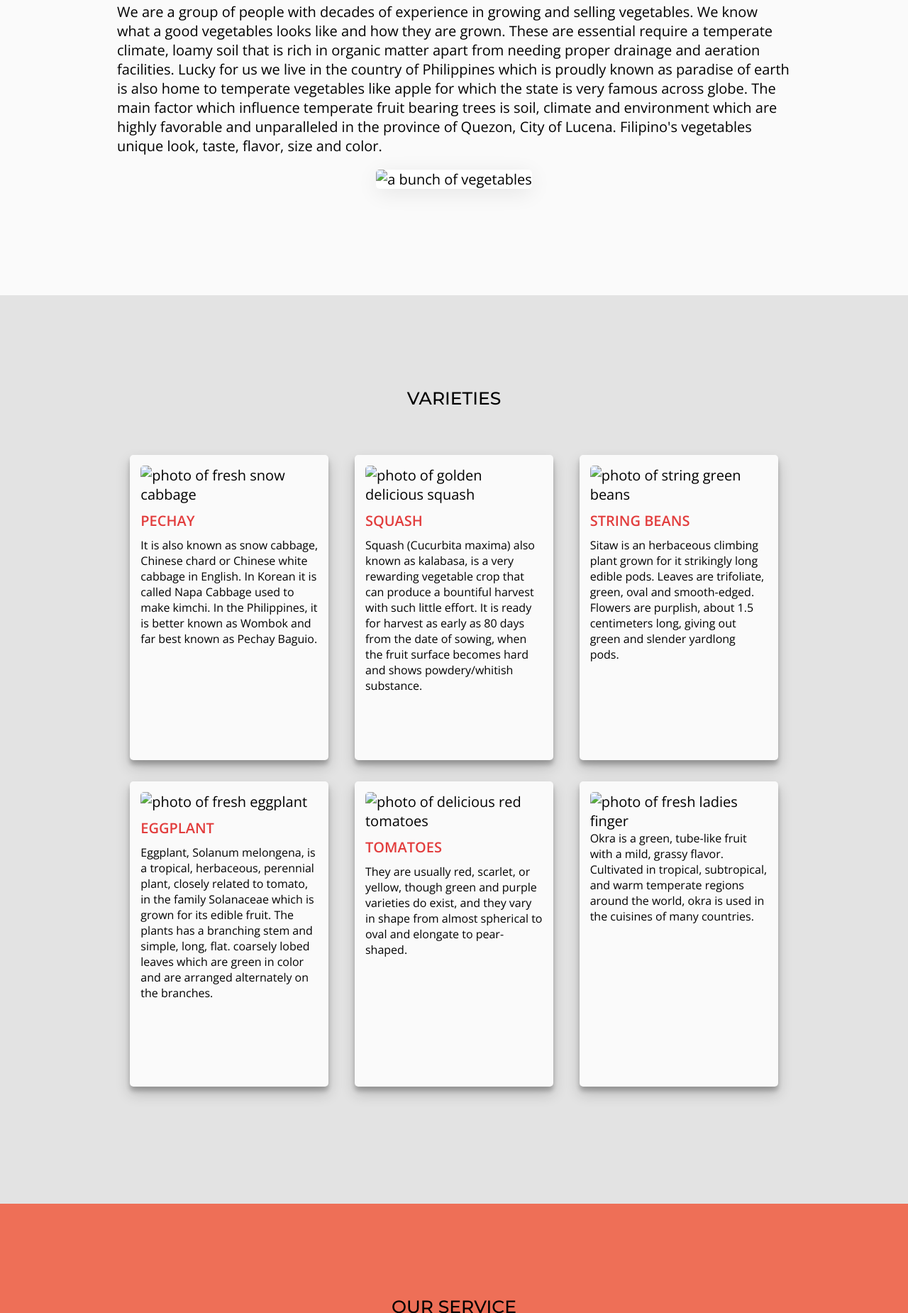
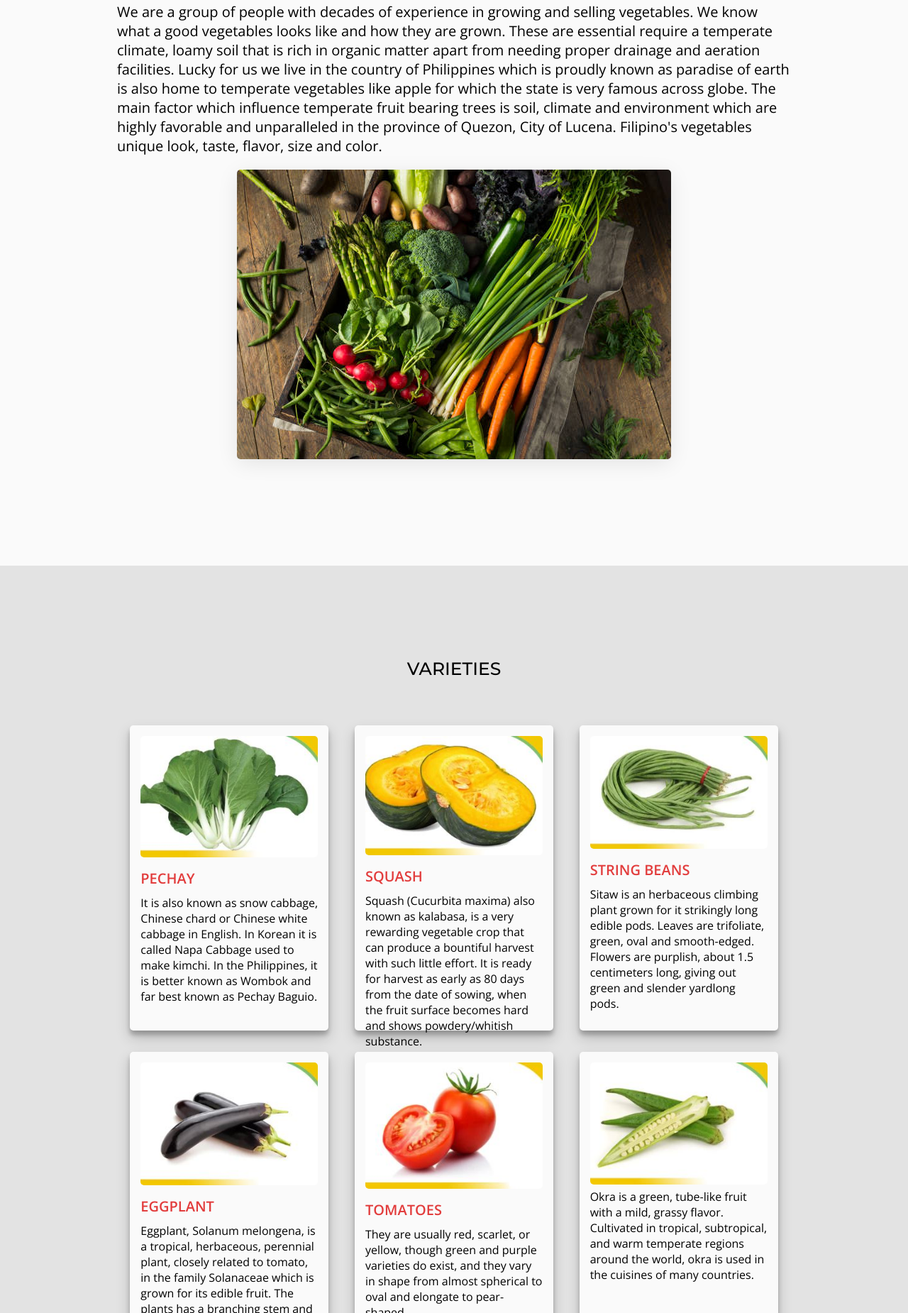
Before and after one commit to nikkkiiiiiiiii/responive-landing-page, a plain HTML site: page index.html in a window 1280 px wide. Shown: the part 950-2800 px from the top of the page at 71% size. Drawn offline with nearby package versions, Linux system fonts and the light colour scheme.

Commit message:
Update index.html

```diff
--- a/index.html
+++ b/index.html
@@ -25,7 +25,7 @@
     <main>
       <section id="home-sec" class="flexible home-sec">
         <div class="eye-grabber-img">
-          <img src="\Users\admin\Downloads\image_logo.jpg"alt="Image of Company Logo" />
+          <img src="image_logo.jpg"alt="Image of Company Logo" />
         </div>
         <div class="eye-grabber">
           <h1>A home of Fresh, Crispy, Heavenly</h1>
@@ -53,14 +53,14 @@
             favorable and unparalleled in the province of Quezon, City of Lucena. Filipino's
            vegetables unique look, taste, flavor, size and color.
           </p>
-          <img src="\Users\admin\Downloads\luyy.jpg" alt="a bunch of vegetables" />
+          <img src="luyy.jpg" alt="a bunch of vegetables" />
         </div>
       </section>
       <section id="varieties" class="sec-padding">
         <h3 class="section-heading">VARIETIES</h3>
         <div class="sec-content-div flexible">
           <div class="tile">
-            <img src="\Users\admin\Downloads\pechay1.jpg" alt="photo of fresh snow cabbage" />
+            <img src="pechay1.jpg" alt="photo of fresh snow cabbage" />
             <h4>PECHAY</h4>
             <p>
               It is also known as snow cabbage, Chinese chard or Chinese white cabbage in English. In Korean it is called Napa Cabbage used to make kimchi. In the Philippines, it is better known as Wombok and far best known as Pechay Baguio.
@@ -68,7 +68,7 @@
           </div>
           <div class="tile">
             <img
-              src="\Users\admin\Downloads\kalabasa1.jpg"
+              src="kalabasa1.JPG"
               alt="photo of golden delicious squash"
             />
             <h4>SQUASH</h4>
@@ -77,28 +77,28 @@
             </p>
           </div>
           <div class="tile">
-            <img src="\Users\admin\Downloads\sitaw1.jpg" alt="photo of string green beans" />
+            <img src="sitaw1.JPG" alt="photo of string green beans" />
             <h4>STRING BEANS</h4>
             <p>
               Sitaw is an herbaceous climbing plant grown for it strikingly long edible pods. Leaves are trifoliate, green, oval and smooth-edged. Flowers are purplish, about 1.5 centimeters long, giving out green and slender yardlong pods.
             </p>
           </div>
           <div class="tile">
-            <img src="\Users\admin\Downloads\talong1.jpg" alt="photo of fresh eggplant" />
+            <img src="talong1.JPG" alt="photo of fresh eggplant" />
             <h4>EGGPLANT</h4>
             <p>
               Eggplant, Solanum melongena, is a tropical, herbaceous, perennial plant, closely related to tomato, in the family Solanaceae which is grown for its edible fruit. The plants has a branching stem and simple, long, flat. coarsely lobed leaves which are green in color and are arranged alternately on the branches.
             </p>
           </div>
           <div class="tile">
-            <img src="\Users\admin\Downloads\kamatis1.jpg" alt="photo of delicious red tomatoes" />
+            <img src="kamatis1.JPG" alt="photo of delicious red tomatoes" />
             <h4>TOMATOES</h4>
             <p>
               They are usually red, scarlet, or yellow, though green and purple varieties do exist, and they vary in shape from almost spherical to oval and elongate to pear-shaped.
             </p>
           </div>
           <div class="tile">
-            <img src="\Users\admin\Downloads\okra1.jpg" alt="photo of fresh ladies finger" />
+            <img src="okra1.JPG" alt="photo of fresh ladies finger" />
             <p>
               Okra is a green, tube-like fruit with a mild, grassy flavor. Cultivated in tropical, subtropical, and warm temperate regions around the world, okra is used in the cuisines of many countries.
             </p>
@@ -110,7 +110,7 @@
         <div class="sec-content-div">
           <div class="bars">
             <div class="icon-container">
-              <img src="https://i.ibb.co/w6H542X/Fresh.png" alt="" />
+              <img src="Fresh.png" alt="Fresh" />
             </div>
             <div class="txt-container">
               <h5>Fresh</h5>
@@ -119,7 +119,7 @@
           </div>
           <div class="bars">
             <div class="icon-container">
-              <img src="https://i.ibb.co/FKNq4Qr/delivered.png" alt="" />
+              <img src="delivered.png" alt="delivered" />
             </div>
             <div class="txt-container">
               <h5>Fast</h5>
@@ -131,7 +131,7 @@
           </div>
           <div class="bars">
             <div class="icon-container">
-              <img src="https://i.ibb.co/HHQK1wV/happy.png" alt="" />
+              <img src="happy.png" alt="" />
             </div>
             <div class="txt-container">
               <h5>Satisfying</h5>
```
